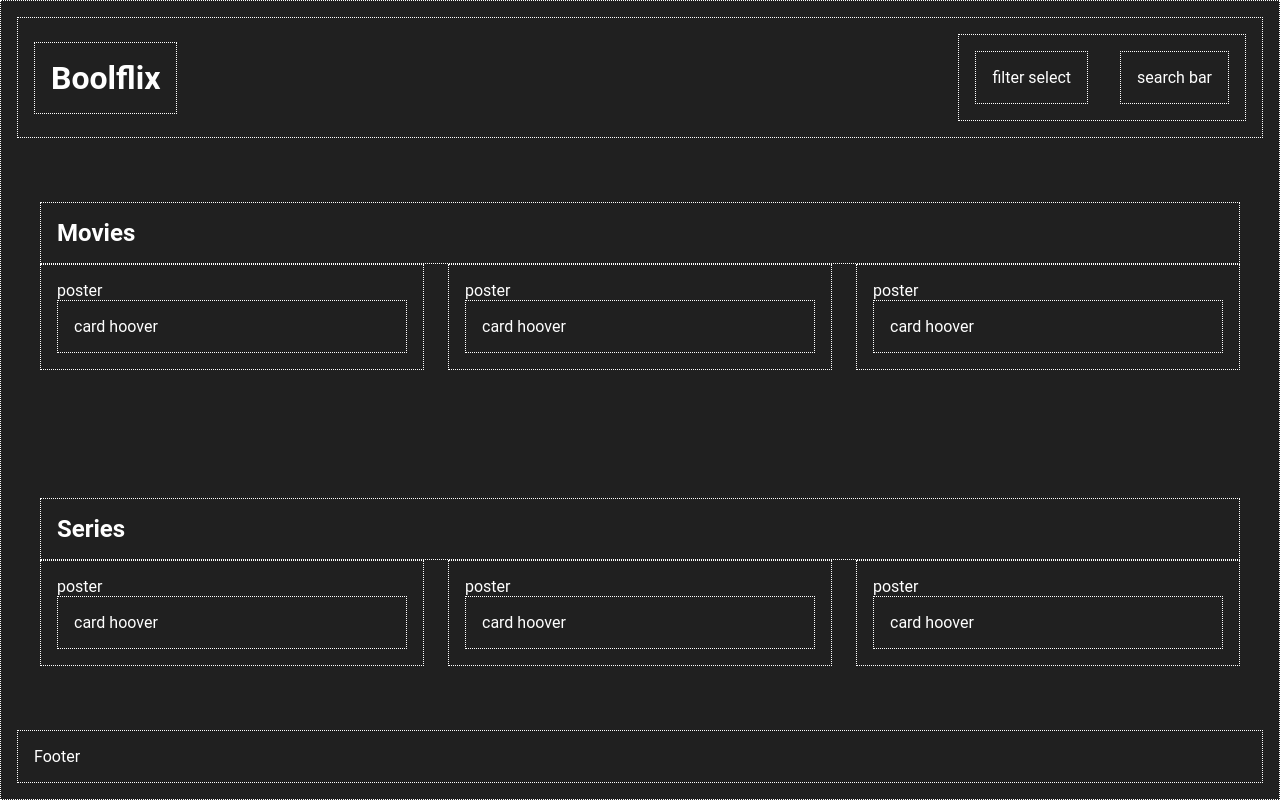
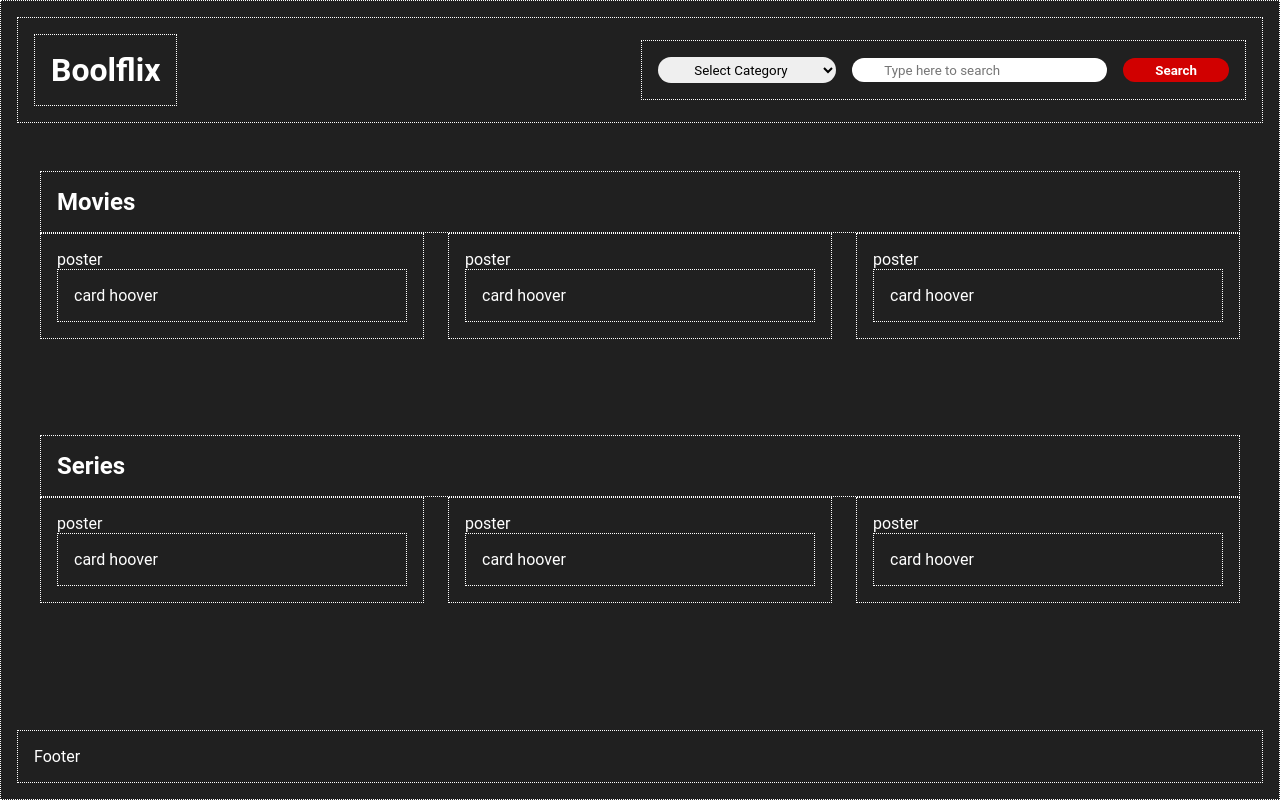
Before and after one commit to CamilloRosanio/react-boolflix, a React (Vite) app: page / in a window 1280 px wide. Built offline with nearby package versions, Linux system fonts and the light colour scheme; no server answers.

Commit message:
TEST value Change della SELECT

```diff
--- a/src/assets/css/index.css
+++ b/src/assets/css/index.css
@@ -47,6 +47,15 @@ main {
   flex-grow: 1;
 }
 
+.button {
+  color: white;
+  background-color: rgb(209, 0, 0);
+  font-weight: bold;
+  padding: .3rem 2rem;
+  border-radius: 30px;
+  border: none;
+}
+
 
 
 /******************************************
@@ -63,11 +72,17 @@ main {
   display: flex;
   justify-content: space-between;
   align-items: center;
-  gap: 2rem;
+  gap: 1rem;
+}
+
+.input {
+  padding: .3rem 2rem;
+  border-radius: 30px;
+  border: none;
 }
 
 .resultSection {
-  margin: 4rem 0;
+  margin: 3rem 0;
 }
 
 .cardsGallery h2 {
--- a/src/components/filters/FilterSelect.jsx
+++ b/src/components/filters/FilterSelect.jsx
@@ -1,7 +1,29 @@
+// UTILITY
+import { useState } from 'react';
+
+
+
 // COMPONENT EXPORT
 
 export default function FilterSelect() {
+
+    const [inputValue, setInputValue] = useState('');
+
+    const handleInputChange = (e) => {
+
+        const newInputValue = e.target.value;
+
+        setInputValue(newInputValue);
+
+        console.log(`INPUT Filter Select value set to: ${inputValue}`);
+    }
+
     return <>
-        <p className="debug">filter select</p>
+        <select name="FilterSelect" id="FilterSelect" onChange={handleInputChange} className='input'>
+            <option value="">Select Category</option>
+            <option value="Test Option 1">Test Option 1</option>
+            <option value="Test Option 2">Test Option 2</option>
+            <option value="Test Option 3">Test Option 3</option>
+        </select>
     </>
 }
--- a/src/components/filters/Filters.jsx
+++ b/src/components/filters/Filters.jsx
@@ -6,10 +6,15 @@ import SearchBar from "./SearchBar";
 // COMPONENT EXPORT
 
 export default function Filters() {
+
+
+
     return <>
-        <div className='filters debug'>
+        <form className='filters debug'>
             <FilterSelect />
             <SearchBar />
-        </div>
+
+            <button className="button">Search</button>
+        </form>
     </>
 }
--- a/src/components/filters/SearchBar.jsx
+++ b/src/components/filters/SearchBar.jsx
@@ -2,6 +2,6 @@
 
 export default function SearchBar() {
     return <>
-        <p className="debug">search bar</p>
+        <input type="text" className="input" id='SearchBar' placeholder="Type here to search" />
     </>
 }
```
